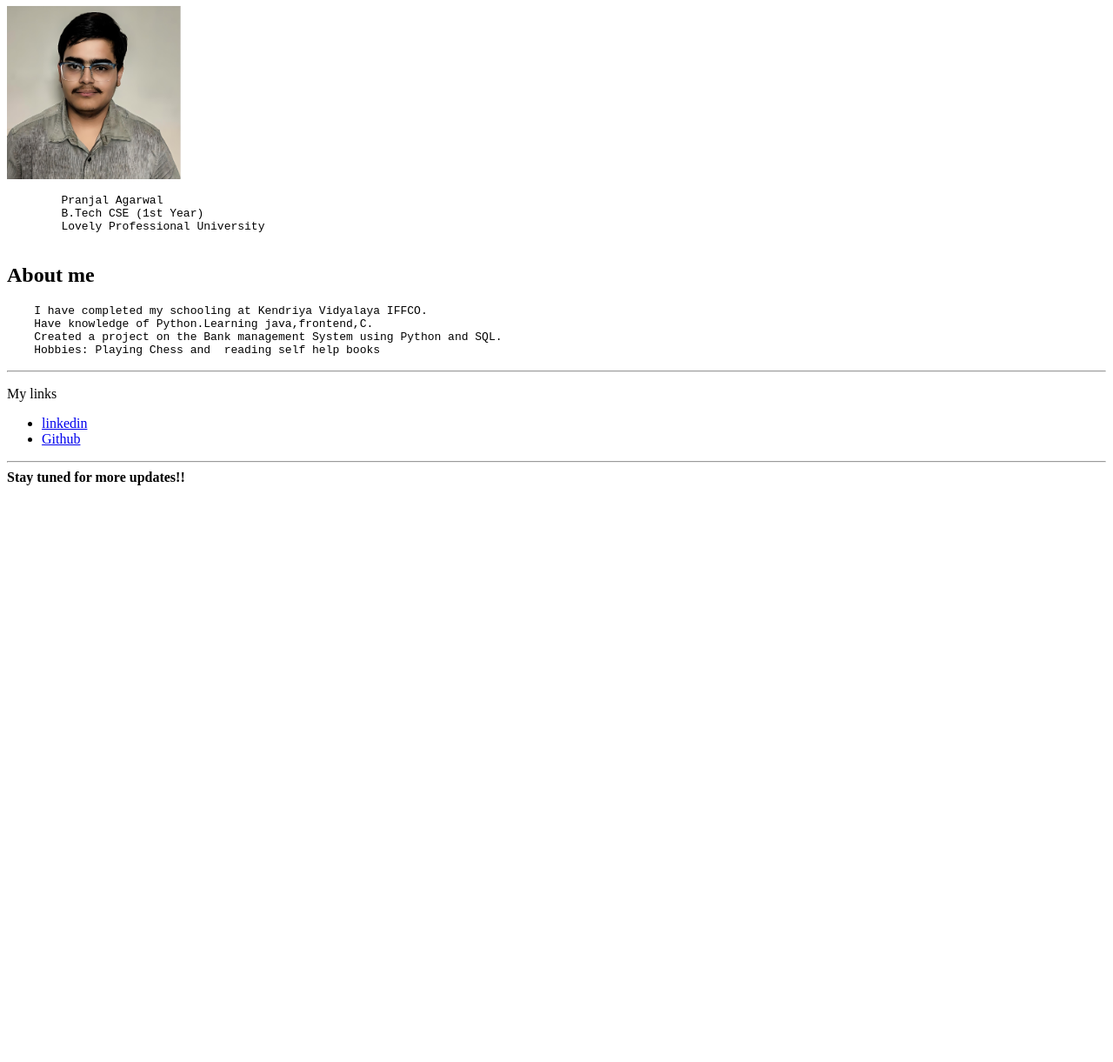
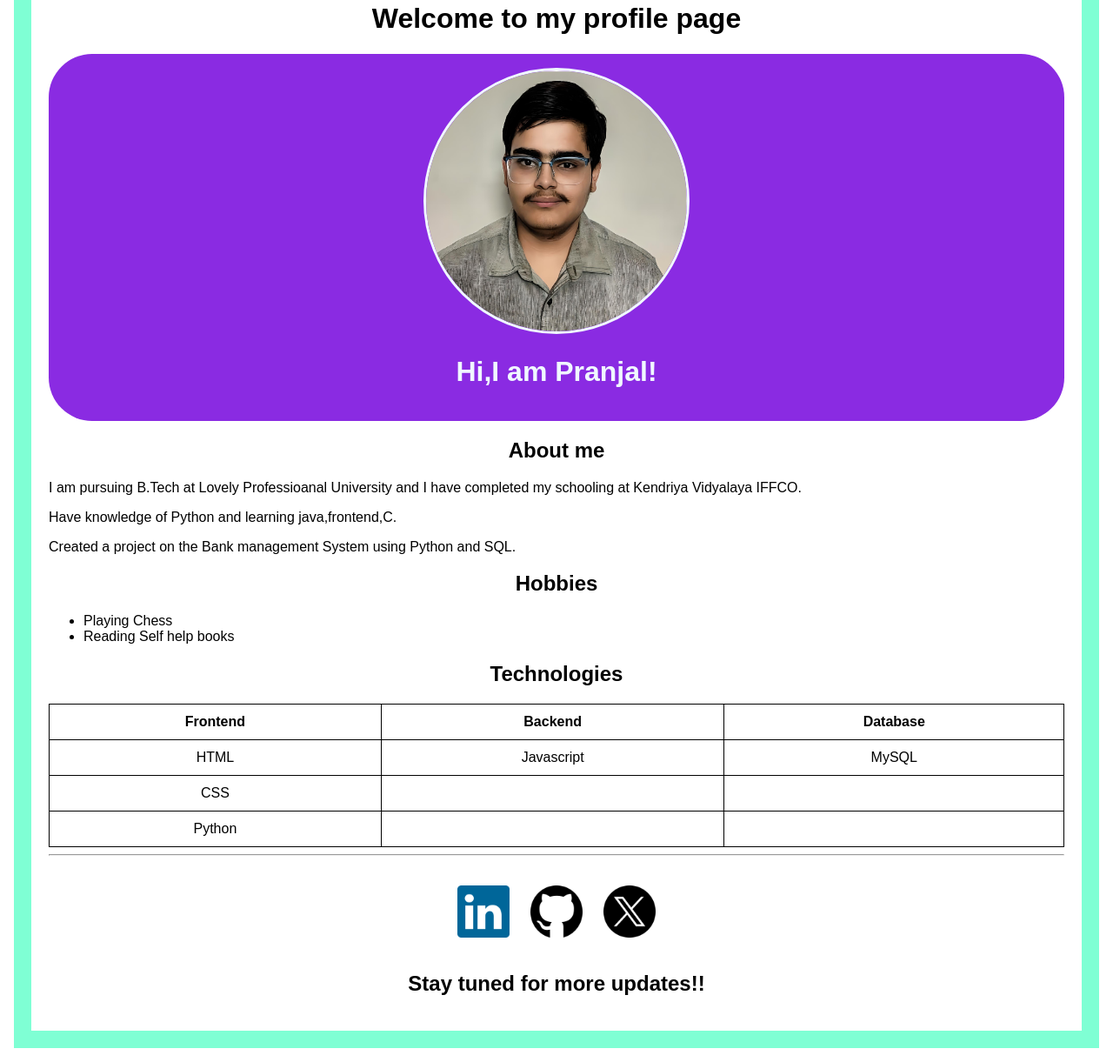
Before and after one commit to coder-pranjal/Learning-frontend, a plain HTML site: page Portfolio/buildingportfolio.html in a window 1280 px wide. Shown: the part 74-1295 px from the top of the page at 87% size. Before the commit the page ends 800 px from the top, so only its background shows below. Drawn offline with Linux system fonts and the light colour scheme.

Commit message:
learned basic css and some tags

```diff
--- /dev/null
+++ b/Day2/style.css
@@ -0,0 +1,25 @@
+h1{
+    color:black;
+    font-size:40px;
+}
+ #heading{
+    color:rgb(3, 39, 147);
+ }
+ .brown{
+    color:brown;
+ }
+ .royal-blue{
+    color:green;
+ }
+ .box{
+    background-color:grey;
+    border: 10px solid;
+    padding:8px 16px;
+    border-color:burlywood;
+    border-radius: 10px;
+    margin: 10px;
+    display: inline-table;
+ }
+ p{
+    font: size 2rem;
+ }
--- a/Portfolio/buildingportfolio.html
+++ b/Portfolio/buildingportfolio.html
@@ -3,31 +3,61 @@
 <head>
     <meta charset="UTF-8">
     <meta name="viewport" content="width=device-width, initial-scale=1.0">
+    <link rel="stylesheet" href="style.css"/>
     <title>My Profile</title>
-    <h1>Welcome to my profile page</h1>
-    <img height="200px" width="200px"src="myphoto.png" alt="Pranjal Agarwal">
-    <figcaption><pre>
-        Pranjal Agarwal
-        B.Tech CSE (1st Year)
-        Lovely Professional University
-    </pre></figcaption>
-    <h2>About me</h2>
-    <p><pre>    I have completed my schooling at Kendriya Vidyalaya IFFCO.
-    Have knowledge of Python.Learning java,frontend,C.
-    Created a project on the Bank management System using Python and SQL.
-    Hobbies: Playing Chess and  reading self help books</pre></p>
-    <hr>
-    <p>My links</p>
-    <ul>
-        <li><a href="https://linkedin.com/in/pranjal-agarwal-">linkedin</a></li>
-        <li><a href="https://github.com/humble-guyy">Github</a></li>
-    </ul>
-
-    <hr>
-    <strong>Stay tuned for more updates!!</strong>
-
 </head>
 <body>
-
+    <div class="container">
+        <h1>Welcome to my profile page</h1>
+        <div class="image">
+            <img height="300px" width="300px"src="myphoto.png" alt="Pranjal Agarwal">
+            <h1>Hi,I am Pranjal!</h1>
+        </div>
+        <div id="info">
+            <h2>About me</h2>
+            <p>I am pursuing B.Tech at Lovely Professioanal University and I have completed my schooling at Kendriya Vidyalaya IFFCO.<p>
+            <p>Have knowledge of Python and learning java,frontend,C.</p>
+            <p>Created a project on the Bank management System using Python and SQL.</p>
+        </div>
+        <div id="hobbies">
+            <H2>Hobbies</H2>
+            <ul>
+                <li>Playing Chess</li>
+                <li>Reading Self help books</li>
+            </ul>
+        </div>
+        <div>
+            <h2>Technologies</h2>
+            <table>
+                <tr>
+                    <th>Frontend</th>
+                    <th>Backend</th>
+                    <th>Database</th>
+                </tr>
+                <tr>
+                    <td>HTML</td>
+                    <td>Javascript</td>
+                    <td>MySQL</td>
+                </tr>
+                <tr>
+                    <td>CSS</td>
+                    <td></td>
+                    <td></td>
+                </tr>
+                <tr>
+                    <td>Python</td>
+                    <td></td>
+                    <td></td>
+                </tr>
+            </table>
+        </div>
+        <hr>
+        <div class="social">
+            <a href="https://linkedin.com/in/pranjal-agarwal-" target="_blank"><img  src="linkedin-logo-2430 (1).png"></a>
+            <a href="https://github.com/humble-guyy" target="_blank"><img  src="github-logo-6532 (1).png"></a>
+            <a href="https://twitter.com/Agar2006Pranjal" target="_blank"><img src="twitter-x-logo-black-round-20851.png"></a>
+        </div>
+        <h2 id="lastone"><strong >Stay tuned for more updates!!</strong></h2>
+    </div>
 </body>
 </html>
--- /dev/null
+++ b/Portfolio/style.css
@@ -0,0 +1,61 @@
+body{
+    margin:0px;
+    font-family: Arial, Helvetica, sans-serif;
+}
+.container{
+    margin:16px;
+    padding:20px;
+    border:20px solid;
+    border-color:aquamarine;
+}
+.image{
+    border-radius: 50px;
+    background-color:blueviolet;
+    padding:16px;
+    text-align: center;
+    color:aliceblue;
+}
+.image img{
+    border-radius: 100%;
+    border:solid;
+    border-color:aliceblue;
+}
+h1{
+    text-align: center;
+}
+.social {
+    margin:auto 16px;
+    border-radius: 10px;
+    text-align:center;
+    padding:16px;
+    padding-bottom: 5px;
+    margin-bottom: auto;
+    width: -200px;
+    height:-200px;
+}
+.social img{
+    width: 60px;
+    height: 60px;
+    margin:10px;
+}
+#lastone{
+    text-align: center;
+}
+#info{
+
+}
+h2,H2{
+    text-align:center;
+}
+table,tr,th,td{
+    border:1px solid;
+    padding:5px;
+    text-align: center;
+}
+table{
+    border-collapse: collapse;
+    width:100%;
+}
+th,td{
+    height:30px;
+}
```
Also changed, not shown: Day1/buildingportfolio.html (deleted, +0 -33 lines), Day2/index.html (+28 -0 lines), Day2/second.html (added, +12 -0 lines), Portfolio/github-logo-6532 (1).png (added), Portfolio/linkedin-logo-2430 (1).png (added), Portfolio/twitter-x-logo-black-round-20851.png (added).
